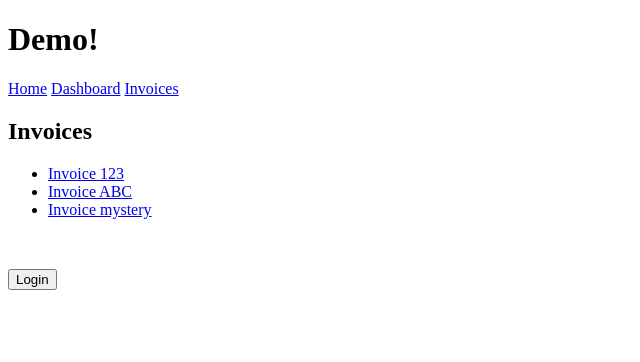
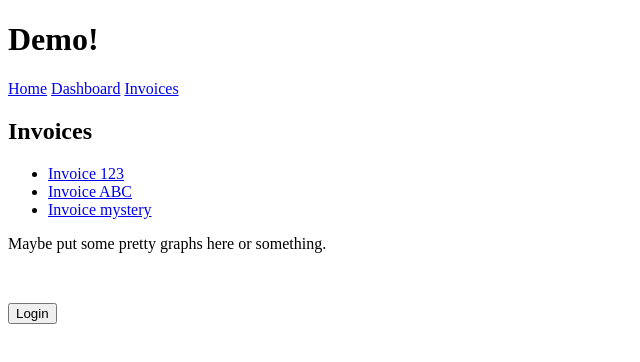
Before and after one commit to barclayd/reach-to-react-router-talk, a React app in the folder demo/: page /invoices in a window 1280 px wide. Shown: the top 362 px of the page, without its empty margins (0-640 px from the left). Built offline with nearby package versions, Linux system fonts and the light colour scheme.

Commit message:
chore: fix routing to index path

```diff
--- a/demo/src/Routes.jsx
+++ b/demo/src/Routes.jsx
@@ -19,7 +19,7 @@ export const Routes = ({ isAuthorized }) => (
       <Route path="/dashboard" element={<Dashboard />} />
     </Route>
     <Route path="invoices" element={<Invoices />}>
-      <Route path="" element={<InvoicesIndex />} />
+      <Route index element={<InvoicesIndex />} />
       <Route path=":invoiceId" element={<Invoice />} />
     </Route>
     <Route path="secret" element={<Secret />} />
--- a/demo/src/components/Invoices.jsx
+++ b/demo/src/components/Invoices.jsx
@@ -1,6 +1,6 @@
-import { Link } from 'react-router-dom';
+import { Link, Outlet } from 'react-router-dom';
 
-export const Invoices = (props) => (
+export const Invoices = () => (
   <div>
     <h2>Invoices</h2>
     <ul>
@@ -15,6 +15,6 @@ export const Invoices = (props) => (
       </li>
     </ul>
 
-    {props.children}
+    <Outlet />
   </div>
 );
```
